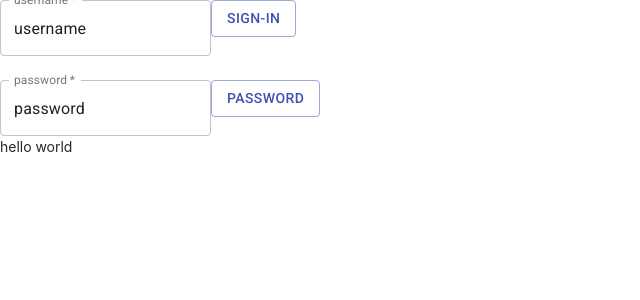
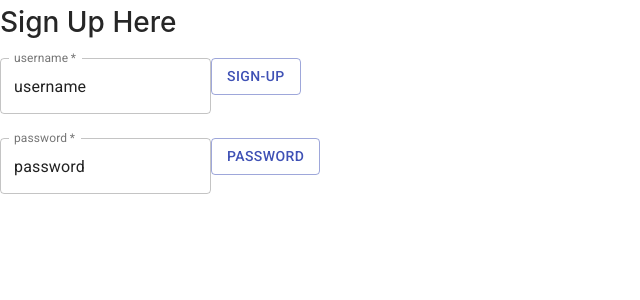
Before and after one commit to usrs/Dewey, a React (Create React App) app in the folder client/: page / in a window 1280 px wide. Shown: the top 300 px of the page, without its empty margins (0-640 px from the left). Built offline with nearby package versions, Linux system fonts and the light colour scheme.

Commit message:
Added routes for sign up and login page in app.js

```diff
--- a/client/src/App.js
+++ b/client/src/App.js
@@ -1,16 +1,33 @@
 import React from 'react'
+import {
+  BrowserRouter as Router,
+  Switch,
+  Route
+} from 'react-router-dom'
 import 'antd/dist/antd.css'
 import Login from './pages/Login'
 import SignUp from './pages/SignUp'
 
 const App = () => {
   return(
-    <>
-    <Login />
-    <div>
-      hello world
-    </div>
-    </>
+    <Router>
+      <div>
+        <Switch>
+          <Route exact path='/'>
+            <SignUp />
+          </Route>
+          <Route path='/Login'>
+            <Login />
+          </Route>
+        </Switch>
+      </div>
+    </Router>
+    // <>
+    // <Login />
+    // <div>
+    //   hello world
+    // </div>
+    // </Router>
   )
 }
 
```
